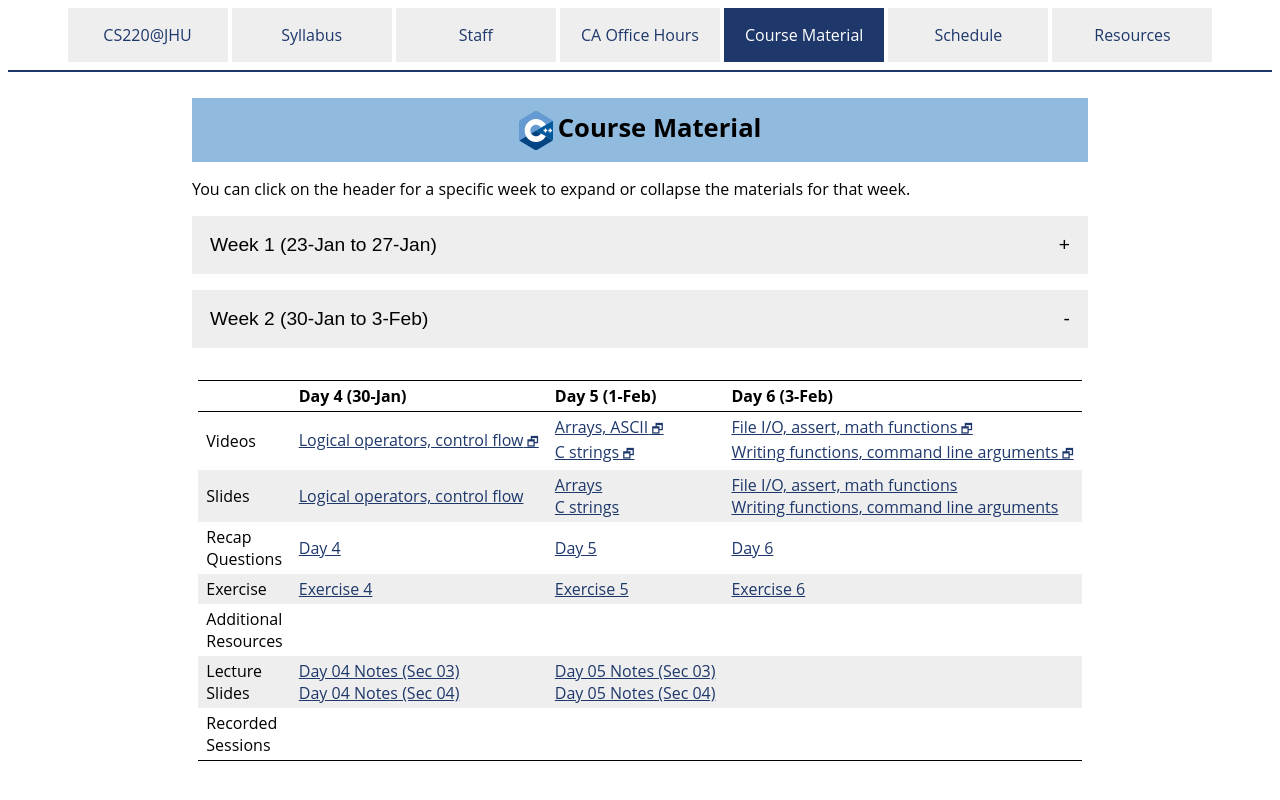
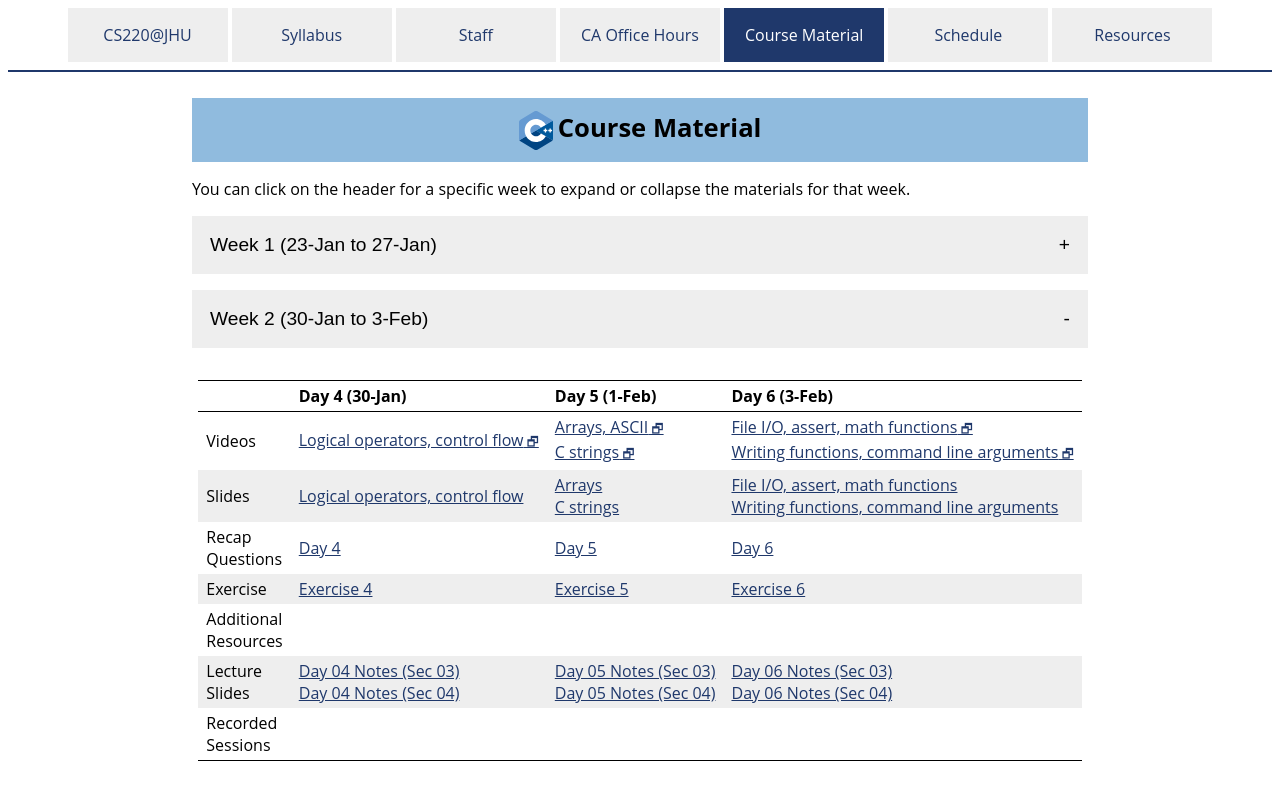
Before and after one commit to vivek-booshan/cs220-sp23, a Jekyll site: the page built from material.md, in a window 1280 px wide. Shown: the top 800 px of the page. Built offline with Jekyll 4.4.1, drawn with Linux system fonts in a browser that asks for light colours.

Commit message:
day 6 notes for sec 03/04

```diff
--- a/material.csv
+++ b/material.csv
@@ -53,3 +53,5 @@ Week,Day,Date,Type,Link text,URL
 2,3,3-Feb,Slides,"Writing functions, command line arguments",slides/day06_functions_command_line_arguments.pdf
 2,3,3-Feb,Recap,Day 6,questions/day06.html
 2,3,3-Feb,Exercise,Exercise 6,exercise/ex06.html
+2,3,3-Feb,LectureSlides,"Day 06 Notes (Sec 03)",slides/notes/sp23_day06_sec03.pdf
+2,3,3-Feb,LectureSlides,"Day 06 Notes (Sec 04)",slides/notes/sp23_day06_sec04.pdf
--- a/material.md
+++ b/material.md
@@ -121,7 +121,7 @@ the materials for that week.
       <td>Lecture<br>Slides</td>
       <td><a href='slides/notes/sp23_day04_sec03.pdf'>Day 04 Notes (Sec 03)</a><br><a href='slides/notes/sp23_day04_sec04.pdf'>Day 04 Notes (Sec 04)</a></td>
       <td><a href='slides/notes/sp23_day05_sec03.pdf'>Day 05 Notes (Sec 03)</a><br><a href='slides/notes/sp23_day05_sec04.pdf'>Day 05 Notes (Sec 04)</a></td>
-      <td></td>
+      <td><a href='slides/notes/sp23_day06_sec03.pdf'>Day 06 Notes (Sec 03)</a><br><a href='slides/notes/sp23_day06_sec04.pdf'>Day 06 Notes (Sec 04)</a></td>
     </tr>
     <tr>
       <td>Recorded<br>Sessions</td>
```
Also changed, not shown: 2 other files.
